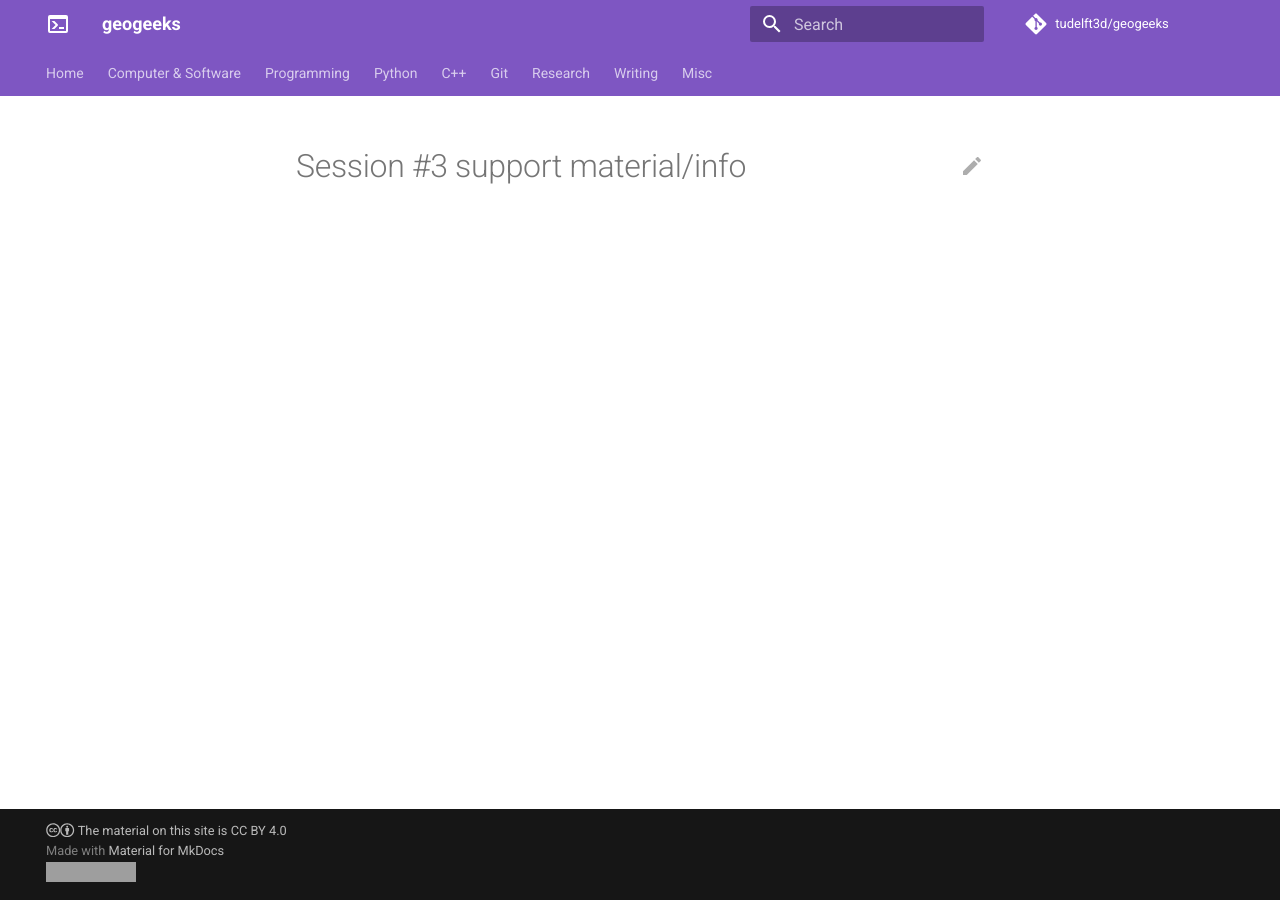
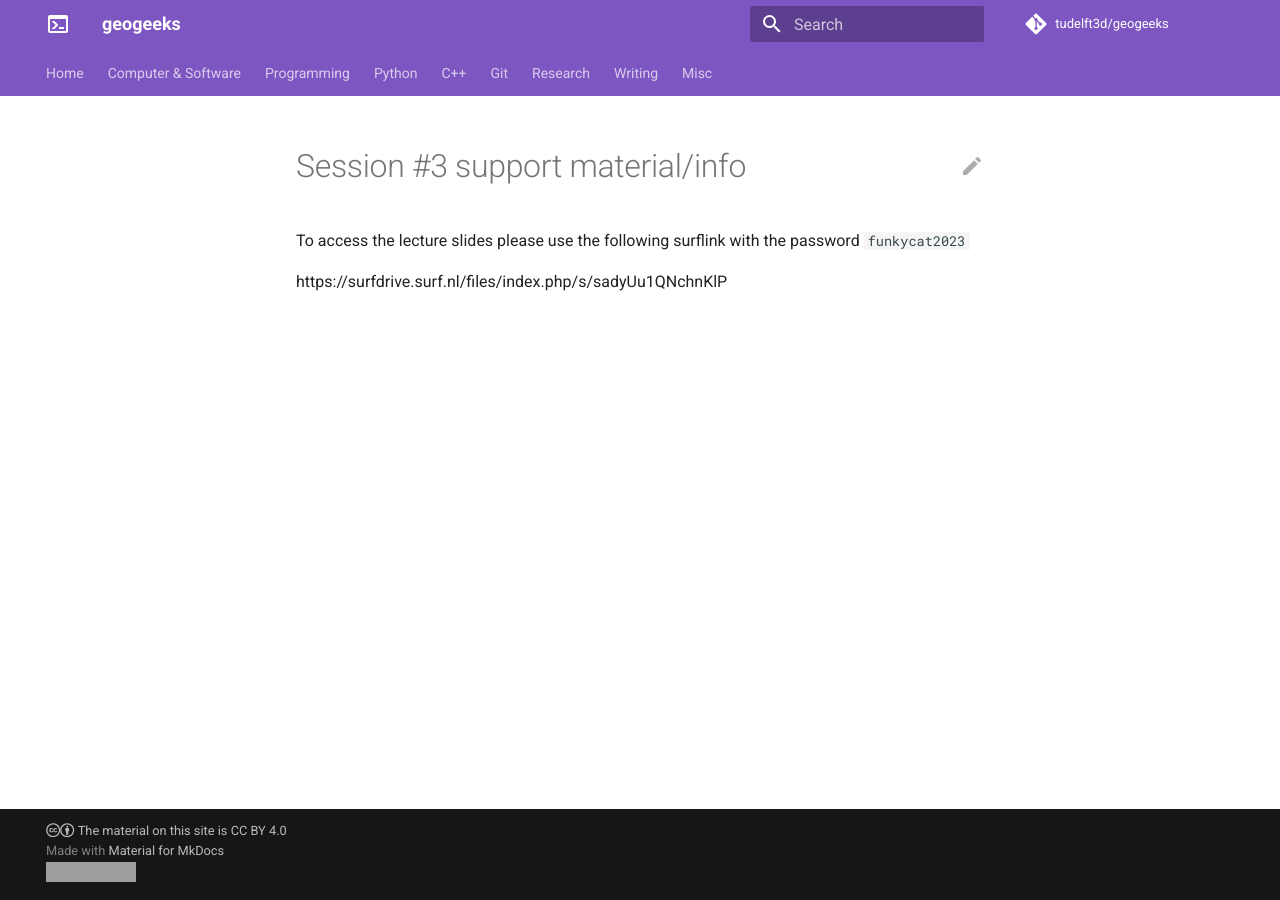
Before and after one commit to tudelft3d/geogeeks, an MkDocs documentation site: the page built from docs/introdays/session3/index.md, in a window 1280 px wide. Built offline with MkDocs 1.6.1 and Material for MkDocs 9.7.7, drawn with Linux system fonts in a browser that asks for light colours; comment, search, counter and statistics services are not loaded; grey boxes are pictures that could not be loaded.

Commit message:
Adding slides for day 2

```diff
--- a/docs/introdays/session3/index.md
+++ b/docs/introdays/session3/index.md
@@ -1,3 +1,7 @@
 
 
 # Session #3 support material/info
+
+To access the lecture slides please use the following surflink with the password `funkycat2023`
+
+https://surfdrive.surf.nl/files/index.php/s/sadyUu1QNchnKlP
```
